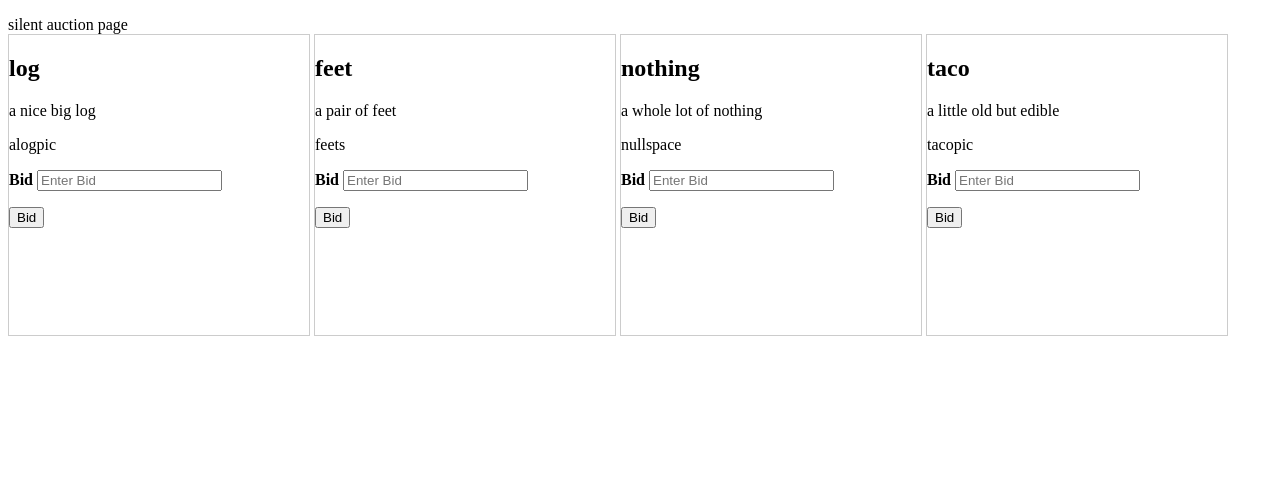
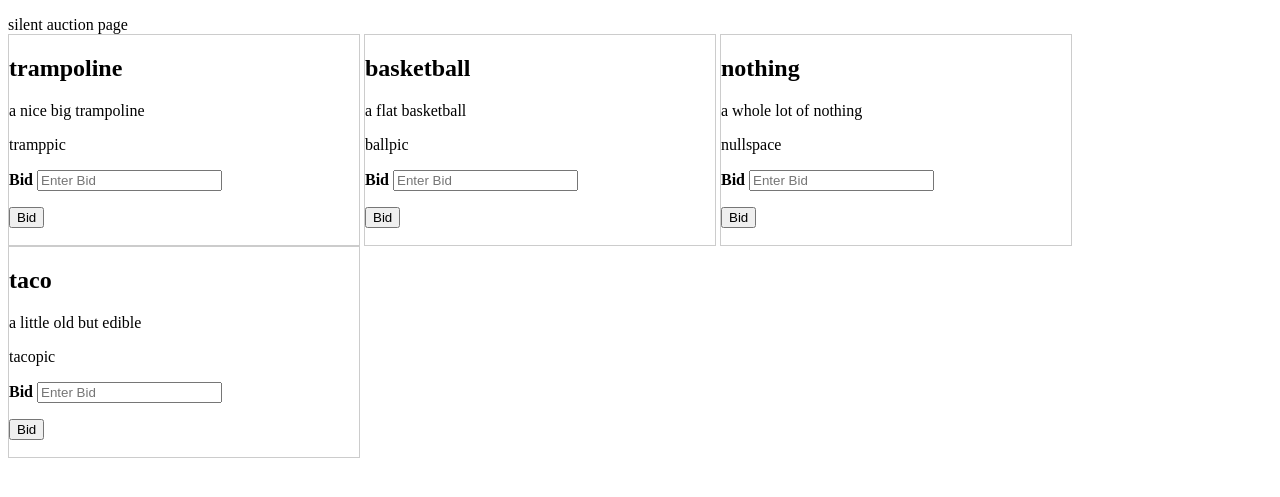
Before and after one commit to bentaylor238/AuctionApplication, a Django app: page /silent in a window 1280 px wide. Shown: the part 48-545 px from the top of the page. Run offline with Django 3.2, Linux system fonts and the light colour scheme; data comes from the database, SQL or seed files in the repository; data that the repository does not hold is empty.

Commit message:
made a couple changes

```diff
--- a/auction_app/templates/silent.html
+++ b/auction_app/templates/silent.html
@@ -4,7 +4,7 @@
     <br>
         {% if items %}
                 {% for item in items %}
-                    <div style="width: 300px; height: 300px; border: solid 1px #ccc; display: inline-block;">
+                    <div style="width: 350px; height: 210px; border: solid 1px #ccc; display: inline-block;">
                     <h2>{{ item.title }}</h2>
                     <p>{{ item.description }}</p>
                     <p>{{ item.imageName }}</p>
--- a/auction_app/views.py
+++ b/auction_app/views.py
@@ -52,8 +52,8 @@ def setDefaultRules():
 
 def silent(request):
 
-    b = SilentItem(title='log', description='a nice big log', imageName='alogpic', start=datetime.datetime.now())
-    a = SilentItem(title='feet', description='a pair of feet', imageName='feets', start=datetime.datetime.now())
+    b = SilentItem(title='trampoline', description='a nice big trampoline', imageName='tramppic', start=datetime.datetime.now())
+    a = SilentItem(title='basketball', description='a flat basketball', imageName='ballpic', start=datetime.datetime.now())
     c = SilentItem(title='nothing', description='a whole lot of nothing', imageName='nullspace', start=datetime.datetime.now())
     d = SilentItem(title='taco', description='a little old but edible', imageName='tacopic', start=datetime.datetime.now())
     b.save()
@@ -165,12 +165,14 @@ def create_account(request):
 def submit_bid(request):
     amount = None
     for key in request.POST:
-        print(f"\t{key} => {request.POST[key]}")
+        print('#####', key, request.POST[key])
 
-    if 'amount' in request.POST:
-        amount = request.POST['amount']
+    if 'submit_bid' in request.POST:
+        amount = request.POST['submit_bid']
 
     if amount is not None:
+        print('#####', amount)
         new_bid = Bid(amount=amount)
         new_bid.save()
+        # print('#####', new_bid.amount)
     return redirect(silent)
```
Also changed, not shown: auction_app/migrations/0003_auto_20191029_1953.py (added).
